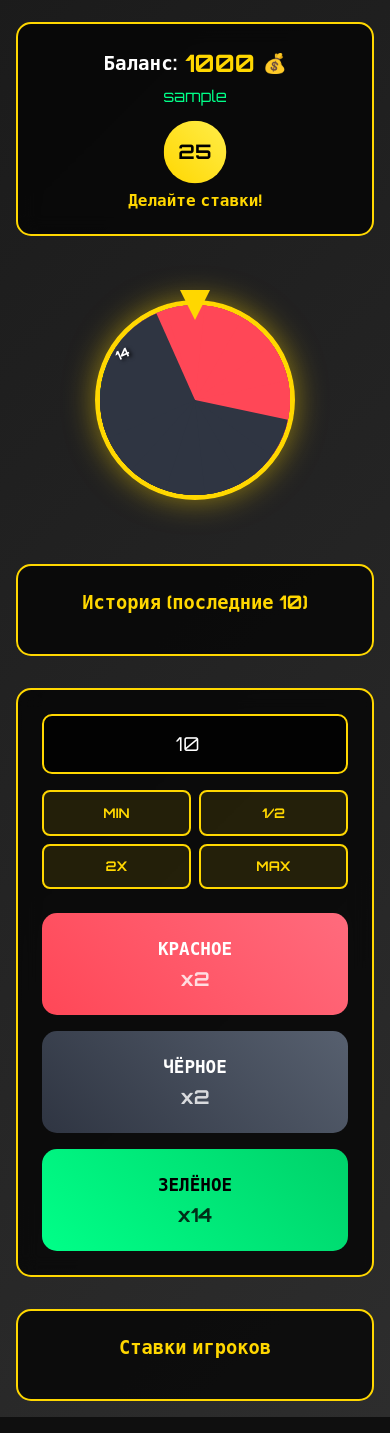
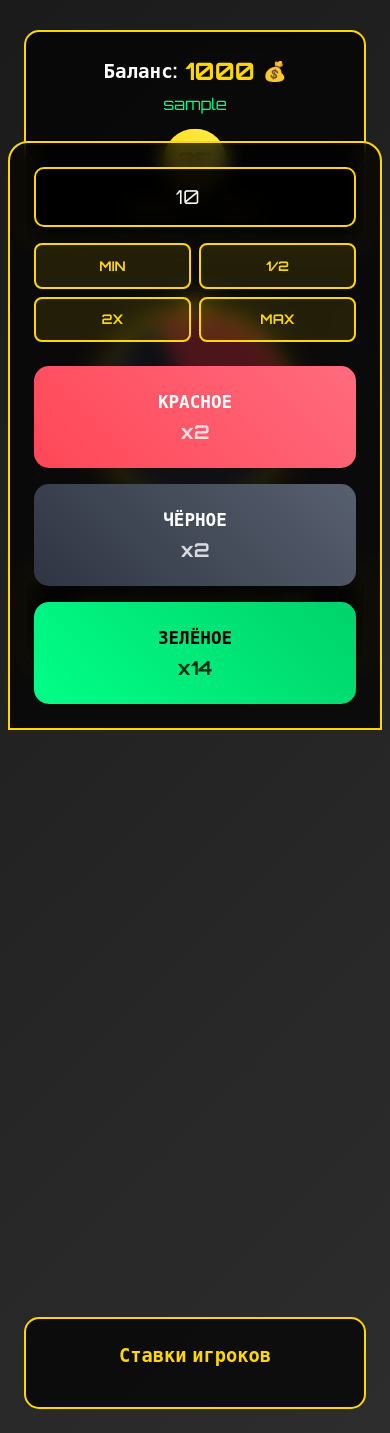
Before and after one commit to esketitniy/telegram-roulette-bot, a Flask app: page / in a window 390 px wide. Shown: the part 114-1547 px from the top of the page. Run offline with Flask 3, Linux system fonts and the light colour scheme; the visitor is signed in with stand-in values (Sample User, id 1); data comes from the database, SQL or seed files in the repository; data that the repository does not hold is empty; some libraries are stand-ins or nearby versions.

Commit message:
Update style.css

```diff
--- a/static/css/style.css
+++ b/static/css/style.css
@@ -1010,3 +1010,95 @@ body {
     background: #00ff88;
     animation-delay: 1s;
 }
+
+/* Дополнительные стили для завершения */
+.roulette-wheel {
+    box-shadow:
+        0 0 30px rgba(255, 215, 0, 0.5),
+        inset 0 0 20px rgba(0, 0, 0, 0.3);
+}
+
+.sector {
+    border: 1px solid rgba(255, 255, 255, 0.2);
+    transition: all 0.3s ease;
+}
+
+.color-bet:disabled {
+    opacity: 0.5;
+    cursor: not-allowed;
+}
+
+.loading {
+    position: relative;
+    overflow: hidden;
+}
+
+.loading::after {
+    content: '';
+    position: absolute;
+    top: 0;
+    left: -100%;
+    width: 100%;
+    height: 100%;
+    background: linear-gradient(90deg, transparent, rgba(255, 255, 255, 0.2), transparent);
+    animation: loading 1.5s infinite;
+}
+
+@keyframes loading {
+    0% { left: -100%; }
+    100% { left: 100%; }
+}
+
+/* Улучшения для мобильных устройств */
+@media (max-width: 768px) {
+    .game-container {
+        padding: 0.5rem;
+    }
+
+    .betting-panel {
+        position: sticky;
+        bottom: 0;
+        z-index: 100;
+        margin: 0 -1rem;
+        border-radius: 20px 20px 0 0;
+    }
+}
+
+/* Анимации для кнопок */
+.bet-btn:active,
+.color-bet:active {
+    transform: scale(0.95);
+}
+
+/* Стили для скроллбара в мобильной версии */
+@media (max-width: 768px) {
+    .bets-container::-webkit-scrollbar {
+        width: 4px;
+    }
+}
+
+/* Дополнительные эффекты */
+.flash-message {
+    box-shadow: 0 5px 15px rgba(255, 71, 87, 0.3);
+}
+
+.stat-card:hover {
+    transform: translateY(-5px);
+    box-shadow: 0 10px 25px rgba(255, 215, 0, 0.2);
+    transition: all 0.3s ease;
+}
+
+/* Улучшение анимации рулетки */
+.roulette-wheel::before {
+    content: '';
+    position: absolute;
+    top: 50%;
+    left: 50%;
+    width: 20px;
+    height: 20px;
+    background: #ffd700;
+    border-radius: 50%;
+    transform: translate(-50%, -50%);
+    z-index: 10;
+    box-shadow: 0 0 10px rgba(255, 215, 0, 0.8);
+}
```
